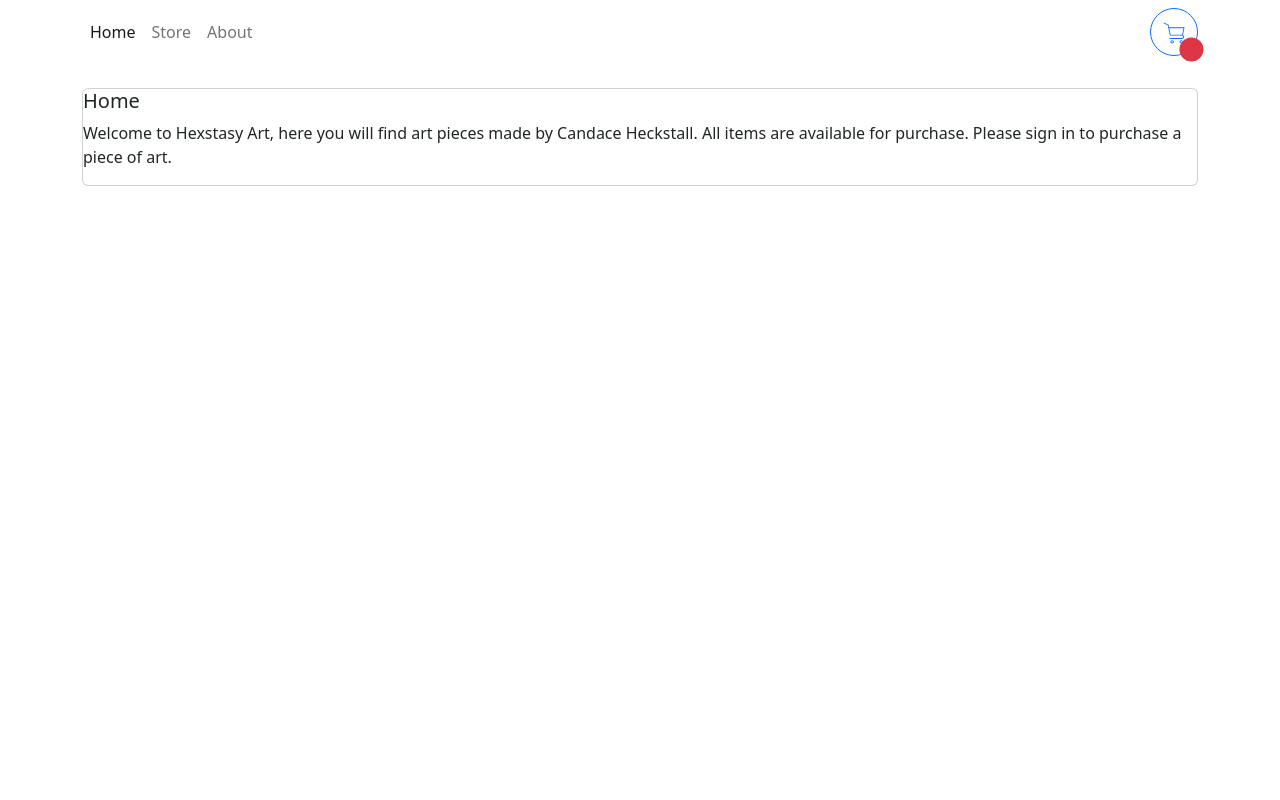
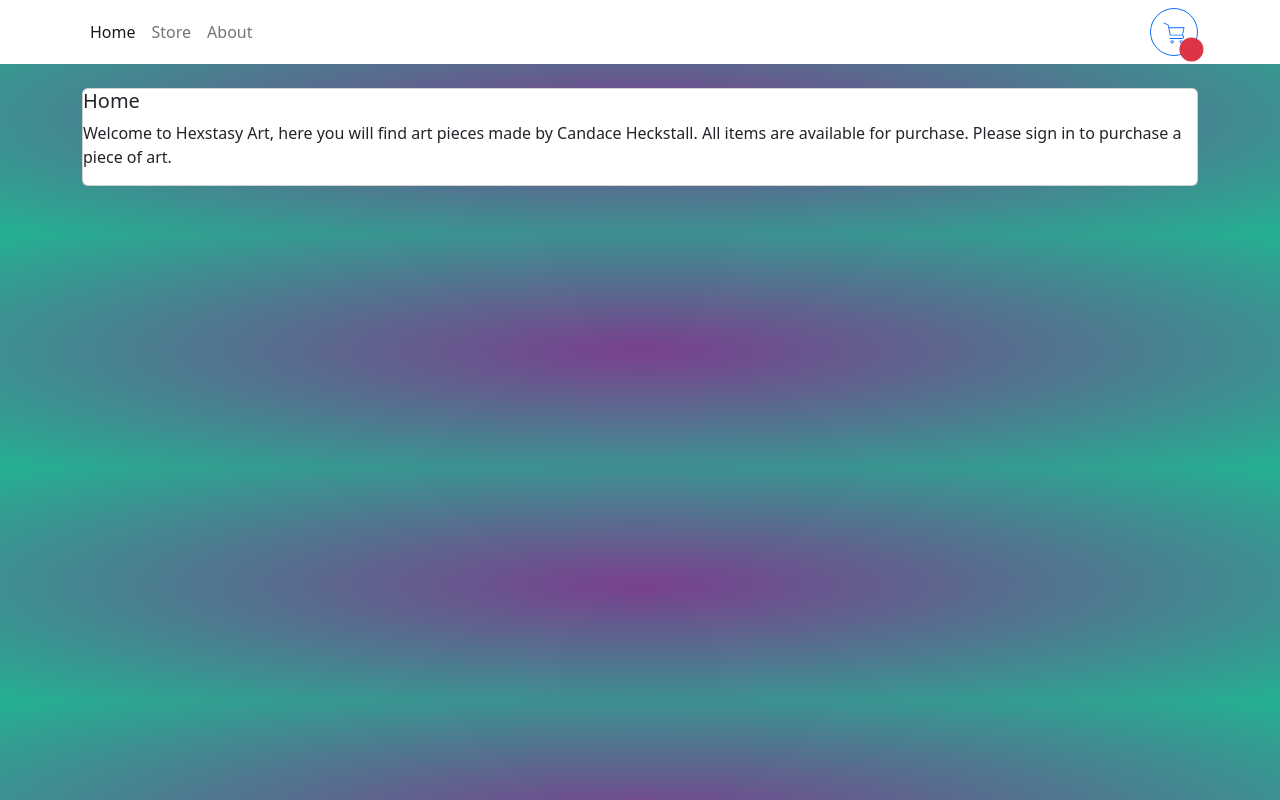
Before and after one commit to NekoCarreraDesigns/hexstasy-art, a React (Create React App) app in the folder hexstasy-art/: page / in a window 1280 px wide. Built offline with nearby package versions, Linux system fonts and the light colour scheme.

Commit message:
added background color to app

```diff
--- a/hexstasy-art/src/index.css
+++ b/hexstasy-art/src/index.css
@@ -3,6 +3,7 @@ body {
   -webkit-font-smoothing: antialiased;
   -moz-osx-font-smoothing: grayscale;
   font-family: 'Playfair Display', serif;
+  background: radial-gradient(rgb(121, 64, 141), rgb(36, 177, 146));
 }
 
 code {
```
